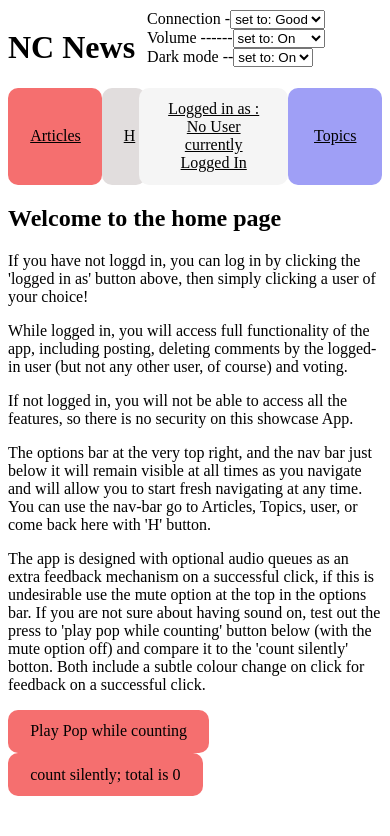
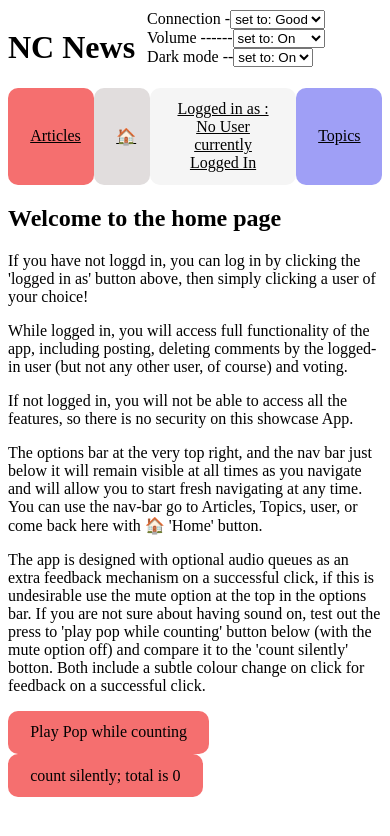
Before and after one commit to BigDaddyTarpon/NC-News-Front-End, a React (Vite) app: page / in a window 390 px wide. Shown: the top 836 px of the page. Built offline with nearby package versions, Linux system fonts and the light colour scheme; a web font is replaced by a local one.

Commit message:
minor formatting to adjust size of nav bar for better display on nery small screen and add home iconto avoid over-spilling text

```diff
--- a/src/components/Home.jsx
+++ b/src/components/Home.jsx
@@ -31,7 +31,7 @@ function Home() {
         The options bar at the very top right, and the nav bar just below it will
         remain visible at all times as you navigate and will allow you to start
         fresh navigating at any time. You can use the nav-bar go to Articles,
-        Topics, user, or come back here with 'H' button.
+        Topics, user, or come back here with 🏠 'Home' button.
       </p>
       <p>
         {" "}
--- a/src/components/Navbar.jsx
+++ b/src/components/Navbar.jsx
@@ -35,7 +35,7 @@ function Navbar() {
         <Link to="/articles"> Articles </Link>
       </button>
       <button id="grey-button" onClick={pop}>
-        <Link to="/">H</Link>
+        <Link to="/">🏠</Link>
       </button>
       <button id="white-button" onClick={popwithLogin}>
         {" "}
--- a/src/index.css
+++ b/src/index.css
@@ -54,7 +54,7 @@ button:hover {
   margin: 2 rem;
   padding: 2 rem;
   display: grid;
-  grid-template-columns: 25% 10% 40% 25%;
+  grid-template-columns: 23% 15% 39% 23%;
 }
 
 /* parchment style background to test
```
